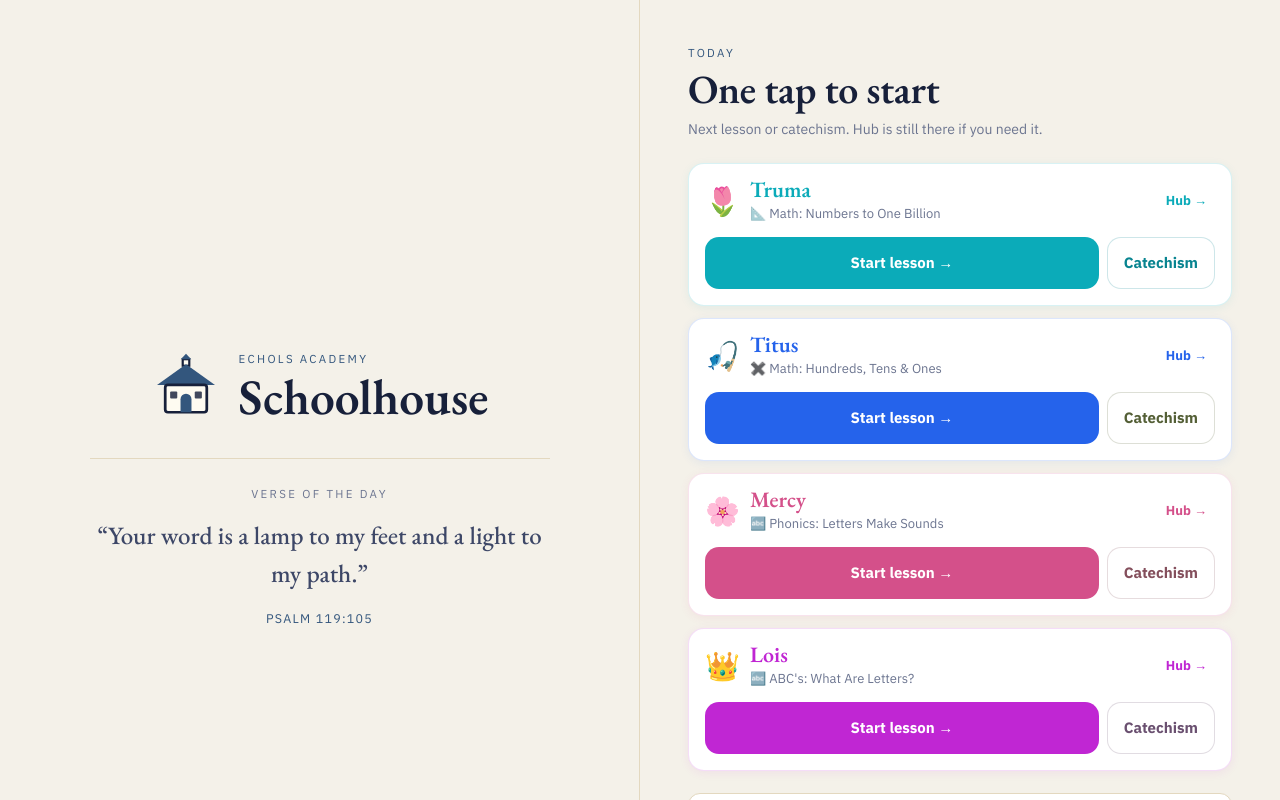
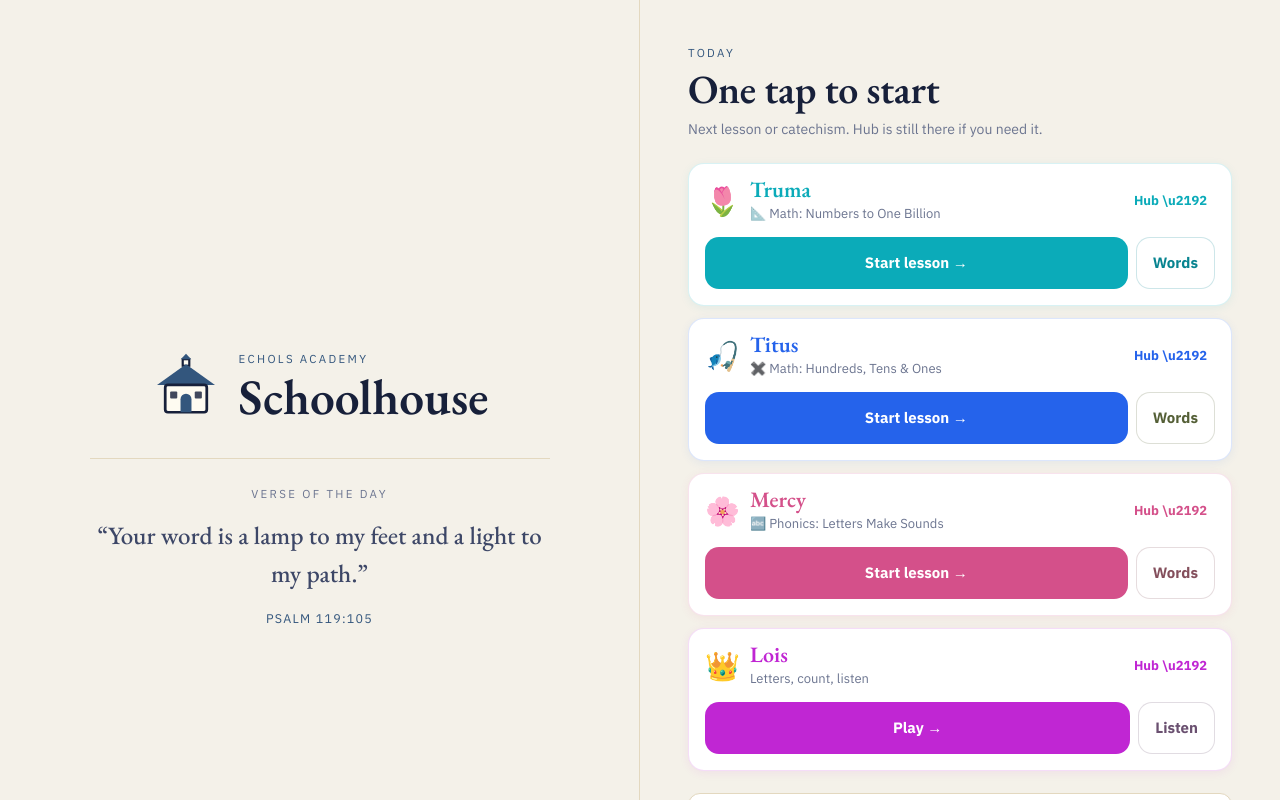
Before and after one commit to jwechols/schoolhouse-app, a Next.js app: page / in a window 1280 px wide. Shown: the top 800 px of the page. Built offline with nearby package versions, Linux system fonts and the light colour scheme; no server answers; the database is empty.

Commit message:
Home board: Lois plays, everyone has a Words button.

```diff
--- a/components/TodayBoard.tsx
+++ b/components/TodayBoard.tsx
@@ -41,6 +41,10 @@ function pill(bg: string, color: string, children: React.ReactNode, onClick: ()
   );
 }
 
+function wordsHref(kidId: string) {
+  return kidId === "truma" ? "/kids/truma/words" : `/kids/${kidId}/words`;
+}
+
 function KidRow({ row }: { row: KidToday }) {
   const router = useRouter();
   const m = META[row.kidId] ?? META.titus;
@@ -48,6 +52,17 @@ function KidRow({ row }: { row: KidToday }) {
     unlockTTS();
     router.push(href);
   };
+
+  const primaryLabel = row.kidId === "lois"
+    ? "Play \u2192"
+    : row.atSchool
+      ? "Words after school \u2192"
+      : "Start lesson \u2192";
+  const primaryHref = row.kidId === "lois"
+    ? "/kids/lois/play/abc"
+    : row.atSchool
+      ? wordsHref(row.kidId)
+      : row.lessonUrl;
 
   return (
     <div
@@ -69,36 +84,32 @@ function KidRow({ row }: { row: KidToday }) {
             {m.name}
           </div>
           <div style={{ fontSize: 13, color: "var(--muted, #6B6258)", marginTop: 2 }}>
-            {row.atSchool
-              ? `At ${row.schoolName} today`
-              : row.lesson
-                ? `${row.lesson.emoji} ${row.lesson.subjectLabel}: ${row.lesson.title}`
-                : "All caught up"}
+            {row.kidId === "lois"
+              ? "Letters, count, listen"
+              : row.atSchool
+                ? `At ${row.schoolName} today`
+                : row.lesson
+                  ? `${row.lesson.emoji} ${row.lesson.subjectLabel}: ${row.lesson.title}`
+                  : "Words & catechism"}
           </div>
         </div>
         <button
           onClick={() => go(row.hubUrl)}
           style={{ background: "none", border: "none", color: m.color, fontWeight: 700, fontSize: 13, cursor: "pointer", padding: "6px 8px" }}
         >
-          Hub →
+          Hub \u2192
         </button>
       </div>
 
       <div style={{ display: "flex", gap: 8, flexWrap: "wrap" }}>
-        {row.atSchool ? (
-          pill(m.color, m.colorDark, "Catechism · 5 questions", () => go(row.catechismUrl), true)
-        ) : (
-          <>
-            {row.lessonUrl && pill(m.color, m.color, "Start lesson →", () => go(row.lessonUrl!), true)}
-            {pill("#fff", m.colorDark, "Catechism", () => go(row.catechismUrl), false)}
-          </>
-        )}
+        {primaryHref && pill(m.color, m.colorDark, primaryLabel, () => go(primaryHref), true)}
+        {row.kidId !== "lois" && pill("#fff", m.colorDark, "Words", () => go(wordsHref(row.kidId)), false)}
+        {row.kidId === "lois" && pill("#fff", m.colorDark, "Listen", () => go(wordsHref("lois")), false)}
       </div>
     </div>
   );
 }
 
-/** Four kids, one tap each. This is Briana's home screen. */
 export default function TodayBoard({ compact = false }: { compact?: boolean }) {
   const [rows, setRows] = useState<KidToday[] | null>(null);
 
```
